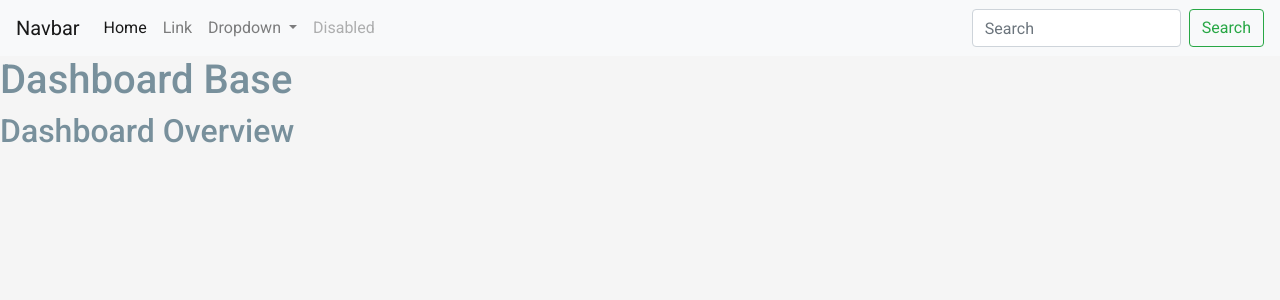
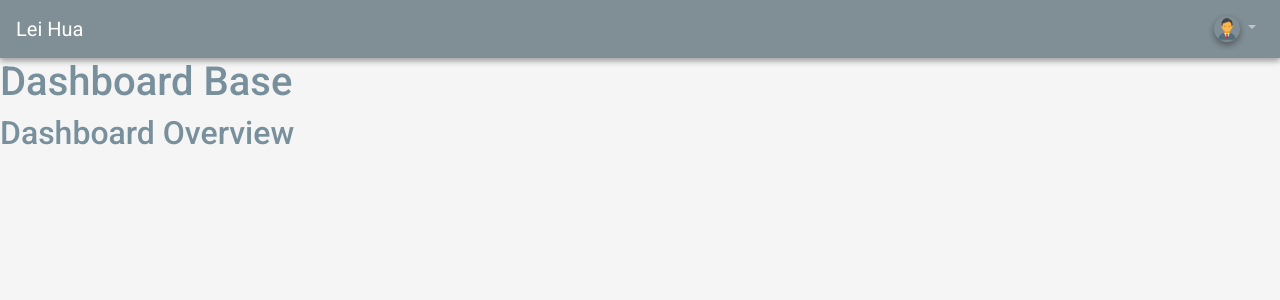
Before and after one commit to leihuagh/My-Django-Site, a Django app: page /dashboard/ in a window 1280 px wide. Shown: the top 300 px of the page. Run offline with Django 3.2, Linux system fonts and the light colour scheme; a user stored in the database is signed in; style sheets or scripts are compiled from the project's sources; some libraries are stand-ins or nearby versions.

Commit message:
dashboard navbar

```diff
--- a/assets/css/dashboard.css
+++ b/assets/css/dashboard.css
@@ -39,4 +39,15 @@ a, a:hover, a:focus {
   -ms-transition: all 0.3s;
   -o-transition: all 0.3s;
 }
+
+.navbar {
+  -webkit-box-shadow: 0 3px 6px rgba(0, 0, 0, 0.16), 0 3px 6px rgba(0, 0, 0, 0.23);
+          box-shadow: 0 3px 6px rgba(0, 0, 0, 0.16), 0 3px 6px rgba(0, 0, 0, 0.23);
+}
+
+.navbar .avatar {
+  -webkit-box-shadow: 0 3px 6px rgba(0, 0, 0, 0.16), 0 3px 6px rgba(0, 0, 0, 0.23);
+          box-shadow: 0 3px 6px rgba(0, 0, 0, 0.16), 0 3px 6px rgba(0, 0, 0, 0.23);
+  border: none;
+}
 /*# sourceMappingURL=dashboard.css.map */
--- a/assets/scss/_dashboard.scss
+++ b/assets/scss/_dashboard.scss
@@ -1 +1,2 @@
 @import 'dashboard/base';
+@import 'dashboard/navbar';
--- /dev/null
+++ b/assets/scss/dashboard/_navbar.scss
@@ -0,0 +1,7 @@
+.navbar {
+    @include box_shadow(2);
+    .avatar {
+        @include box_shadow(2);
+        border: none;
+    }
+}
--- a/templates/dashboard/base/navbar.html
+++ b/templates/dashboard/base/navbar.html
@@ -1,38 +1,26 @@
 {% load static %}
-<nav class="navbar navbar-expand-lg navbar-light bg-light">
-    <a class="navbar-brand" href="#">Navbar</a>
+<nav class="navbar navbar-expand-lg navbar-dark bg-color-blue-grey-dark-200">
+    <a class="navbar-brand" href="#">Lei Hua</a>
     <button class="navbar-toggler" type="button" data-toggle="collapse" data-target="#navbarSupportedContent"
         aria-controls="navbarSupportedContent" aria-expanded="false" aria-label="Toggle navigation">
         <span class="navbar-toggler-icon"></span>
     </button>
 
     <div class="collapse navbar-collapse" id="navbarSupportedContent">
-        <ul class="navbar-nav mr-auto">
-            <li class="nav-item active">
-                <a class="nav-link" href="#">Home <span class="sr-only">(current)</span></a>
-            </li>
-            <li class="nav-item">
-                <a class="nav-link" href="#">Link</a>
-            </li>
+        <ul class="navbar-nav ml-auto">
             <li class="nav-item dropdown">
-                <a class="nav-link dropdown-toggle" href="#" id="navbarDropdown" role="button" data-toggle="dropdown"
+                <a class="nav-link dropdown-toggle" href="#" id="myaccount" role="button" data-toggle="dropdown"
                     aria-haspopup="true" aria-expanded="false">
-                    Dropdown
+                    <img src="{% static 'img/users/avatar.png'%}" alt="" class="rounded-circle avatar" width="26"
+                        height="26">
                 </a>
-                <div class="dropdown-menu" aria-labelledby="navbarDropdown">
+                <div class="dropdown-menu dropdown-menu-right" aria-labelledby="myaccount">
                     <a class="dropdown-item" href="#">Action</a>
                     <a class="dropdown-item" href="#">Another action</a>
                     <div class="dropdown-divider"></div>
                     <a class="dropdown-item" href="#">Something else here</a>
                 </div>
             </li>
-            <li class="nav-item">
-                <a class="nav-link disabled" href="#" tabindex="-1" aria-disabled="true">Disabled</a>
-            </li>
         </ul>
-        <form class="form-inline my-2 my-lg-0">
-            <input class="form-control mr-sm-2" type="search" placeholder="Search" aria-label="Search">
-            <button class="btn btn-outline-success my-2 my-sm-0" type="submit">Search</button>
-        </form>
     </div>
 </nav>
```
Also changed, not shown: static/css/dashboard.css (+11 -0 lines), 2 other files.
